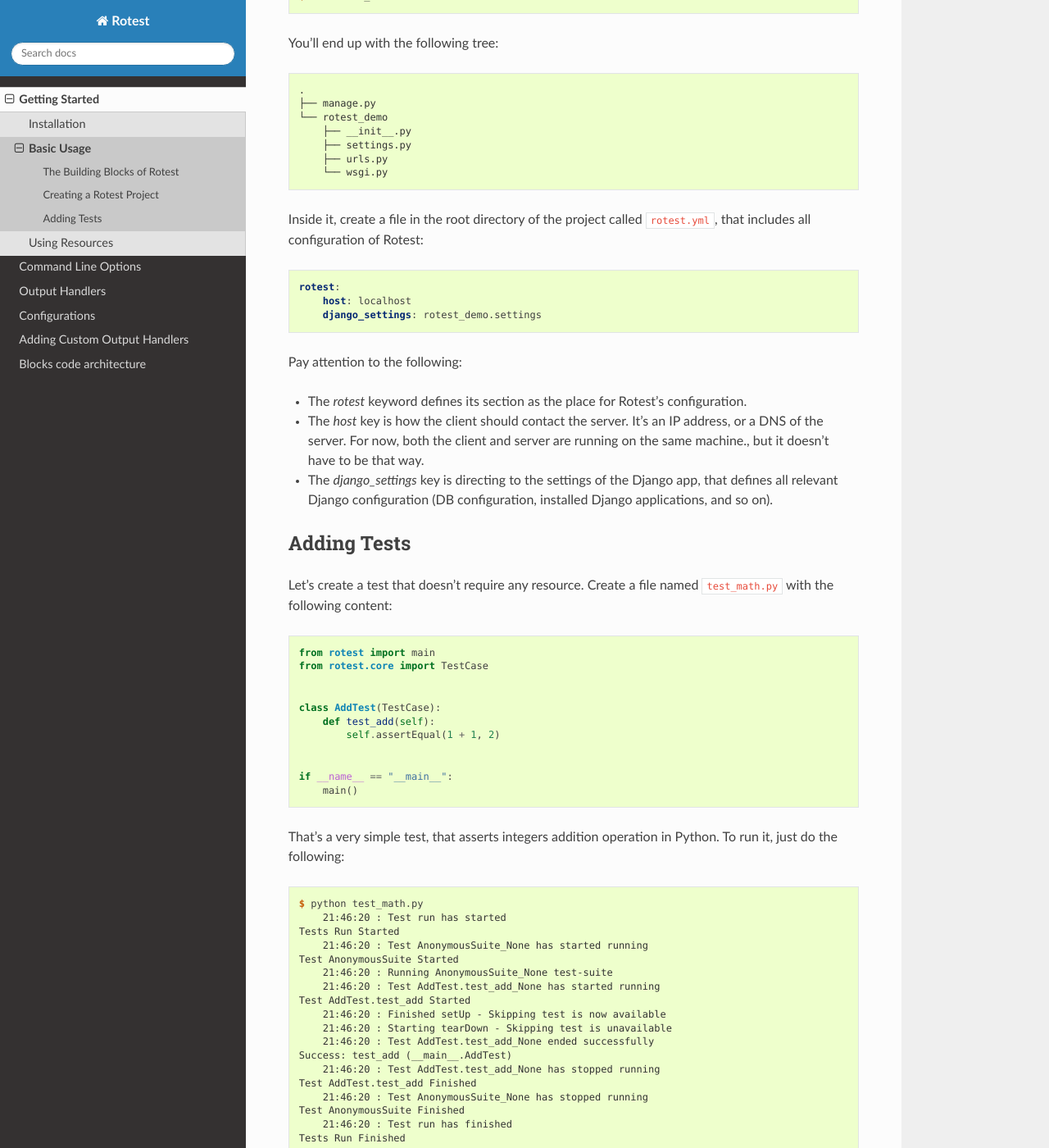
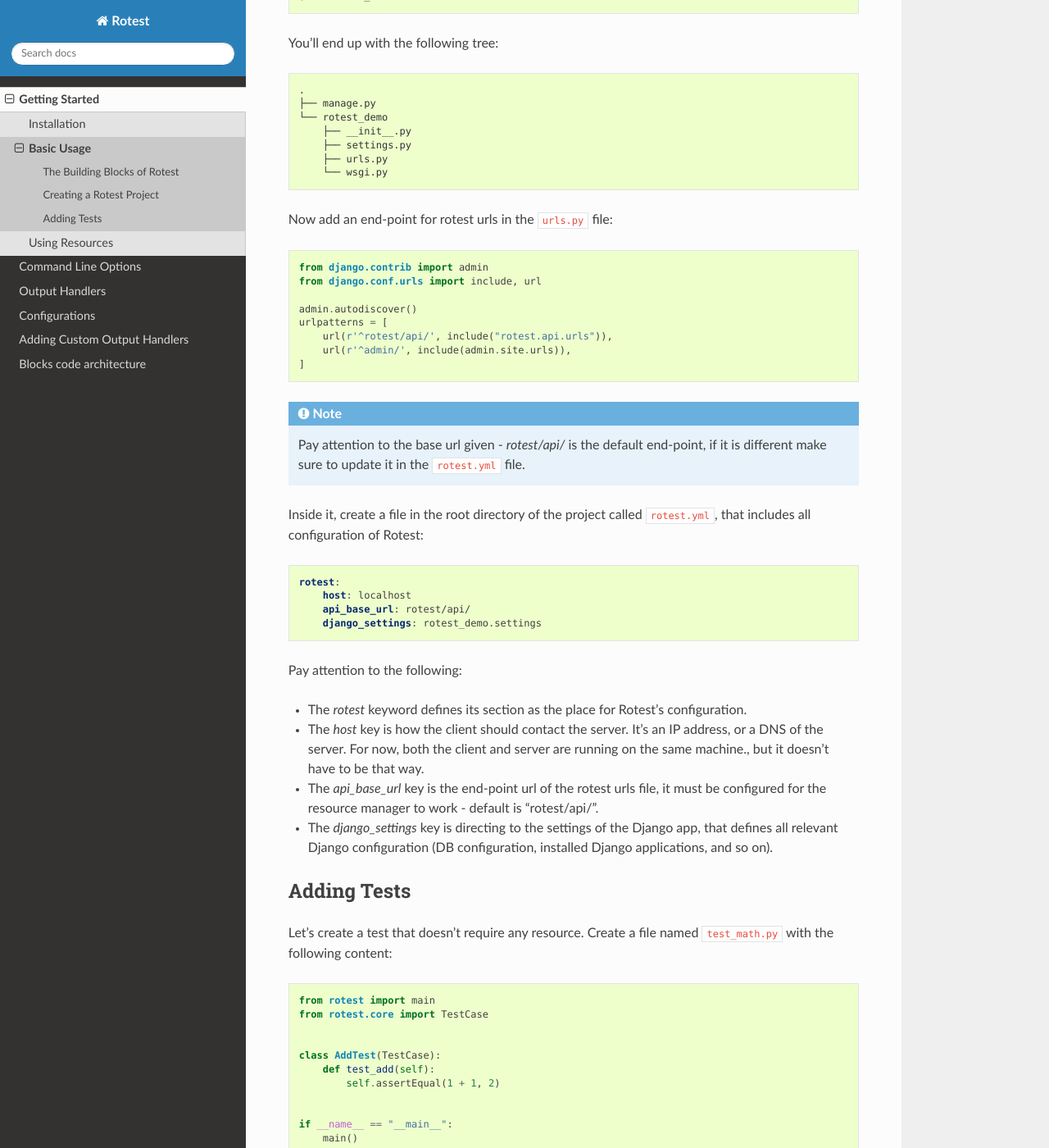
Before and after one commit to gregoil/rotest, a Sphinx documentation site: the page built from docs/intro/basic_usage.rst, in a window 1280 px wide and 1400 px high, scrolled down 1292 px. Shown: the whole window at 82% size. Built offline with Sphinx 7.4.7 and the Read the Docs theme 2.0.0, drawn with Linux system fonts in a browser that asks for light colours.

Commit message:
review fixes and doc added

```diff
--- a/docs/intro/basic_usage.rst
+++ b/docs/intro/basic_usage.rst
@@ -76,6 +76,24 @@
         ├── urls.py
         └── wsgi.py
 
+Now add an end-point for rotest urls in the :file:`urls.py` file:
+
+.. code-block:: python
+
+    from django.contrib import admin
+    from django.conf.urls import include, url
+
+    admin.autodiscover()
+    urlpatterns = [
+        url(r'^rotest/api/', include("rotest.api.urls")),
+        url(r'^admin/', include(admin.site.urls)),
+    ]
+
+.. note::
+
+    Pay attention to the base url given - `rotest/api/` is the default end-point,
+    if it is different make sure to update it in the :file:`rotest.yml` file.
+
 Inside it, create a file in the root directory of the project called
 :file:`rotest.yml`, that includes all configuration of Rotest:
 
@@ -83,6 +101,7 @@
 
     rotest:
         host: localhost
+        api_base_url: rotest/api/
         django_settings: rotest_demo.settings
 
 Pay attention to the following:
@@ -92,6 +111,8 @@
 * The `host` key is how the client should contact the server. It's an IP
   address, or a DNS of the server. For now, both the client and server are
   running on the same machine., but it doesn't have to be that way.
+* The `api_base_url` key is the end-point url of the rotest urls file,
+  it must be configured for the resource manager to work - default is "rotest/api/".
 * The `django_settings` key is directing to the settings of the Django app,
   that defines all relevant Django configuration (DB configuration, installed
   Django applications, and so on).
```
Also changed, not shown: 5 other files.
